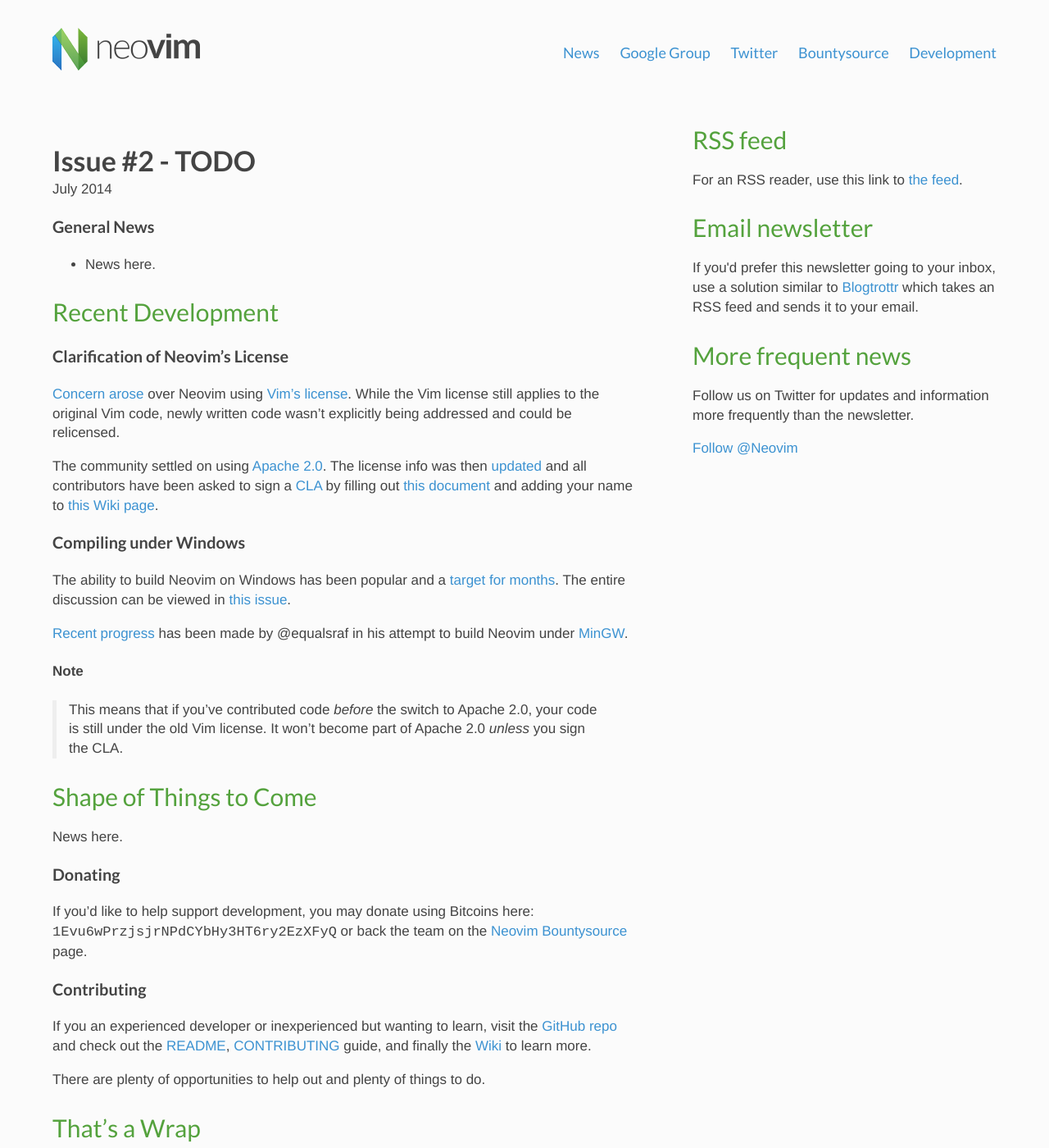
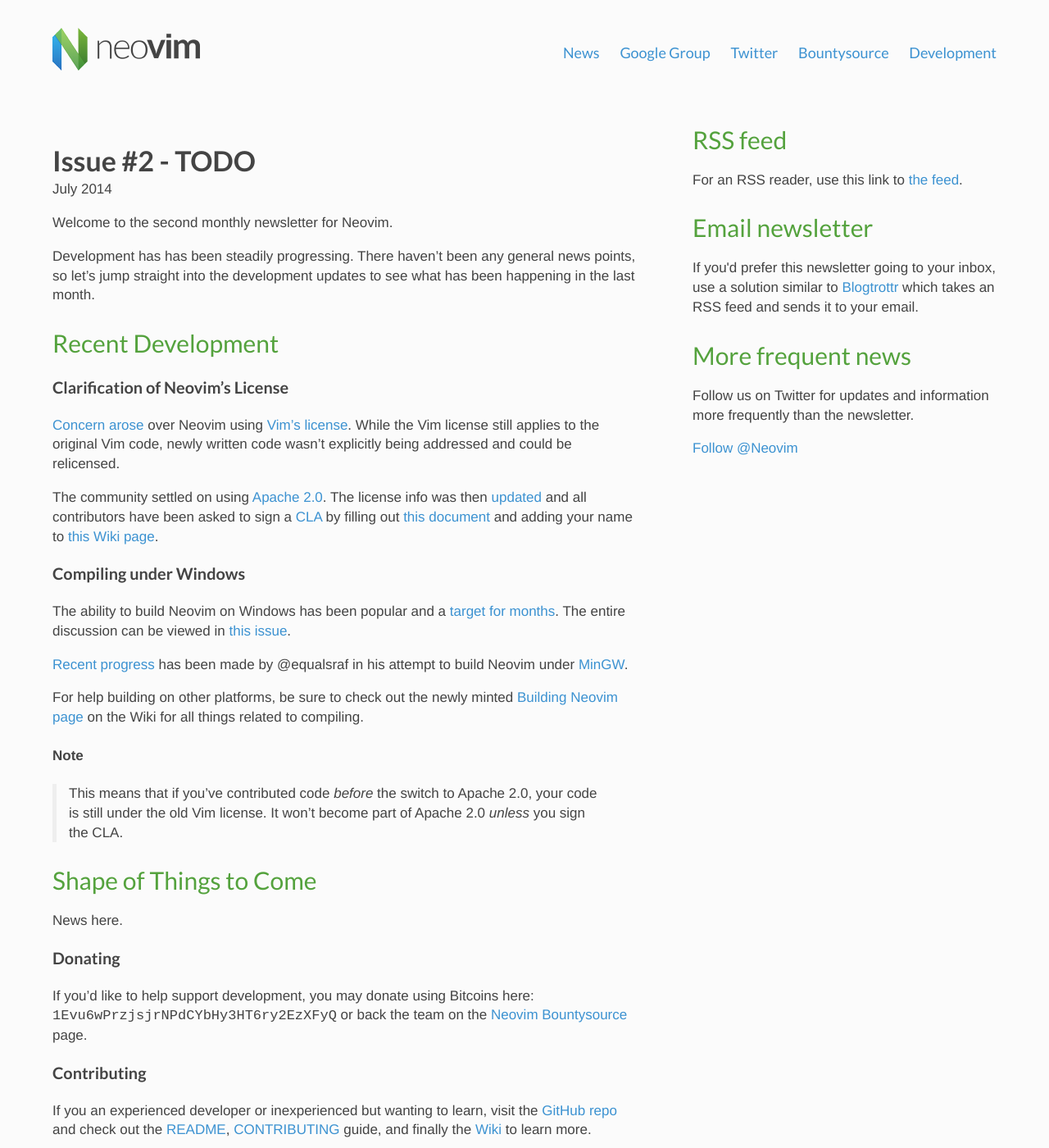
Before and after one commit to neovim/neovim.github.io, a Jekyll site: the page built from _posts/2014-07-04-july-newsletter.md, in a window 1280 px wide and 1400 px high. Shown: the whole window at 82% size. Built offline with Jekyll 4.4.1, drawn with Linux system fonts in a browser that asks for light colours; nearby versions of some CDN libraries; comment, search, counter and statistics services are not loaded.

Commit message:
Add opener & link to the building Wiki page

```diff
--- a/_posts/2014-07-04-july-newsletter.md
+++ b/_posts/2014-07-04-july-newsletter.md
@@ -5,9 +5,11 @@
 permalink: /news/2014/july/
 ---
 
-### General News
+Welcome to the second monthly newsletter for Neovim.
 
-- News here.
+Development has has been steadily progressing. There haven't been any general
+news points, so let's jump straight into the development updates to see what has
+been happening in the last month.
 
 ## Recent Development
 
@@ -31,6 +33,10 @@
 
 [Recent progress][windows-equalsraf] has been made by @equalsraf in his attempt
 to build Neovim under [MinGW][mingw].
+
+For help building on other platforms, be sure to check out the newly minted
+[Building Neovim page][building] on the Wiki for all things related to
+compiling.
 
 #### Note
 
@@ -85,3 +91,4 @@
 [windows-months]: https://github.com/neovim/neovim/issues/328
 [windows-master]: https://github.com/neovim/neovim/issues/696
 [windows-equalsraf]: https://github.com/neovim/neovim/pull/810
+[building]: https://github.com/neovim/neovim/wiki/Building-Neovim
```
